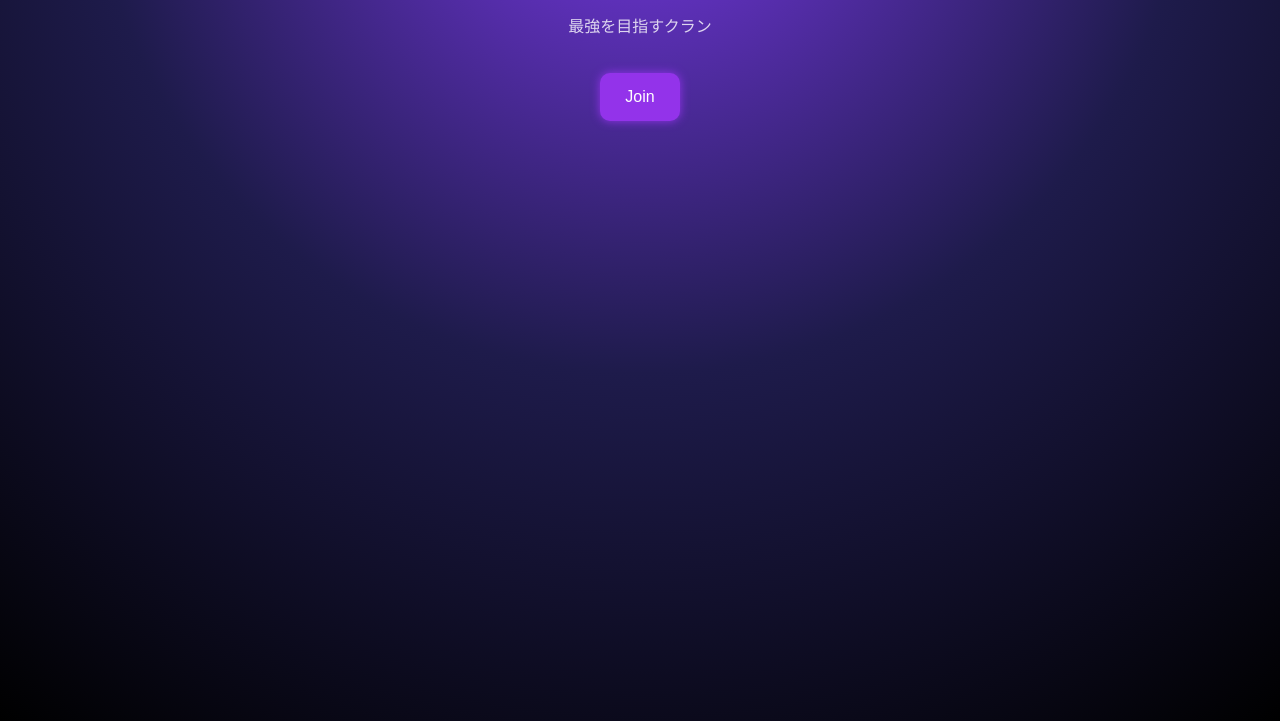
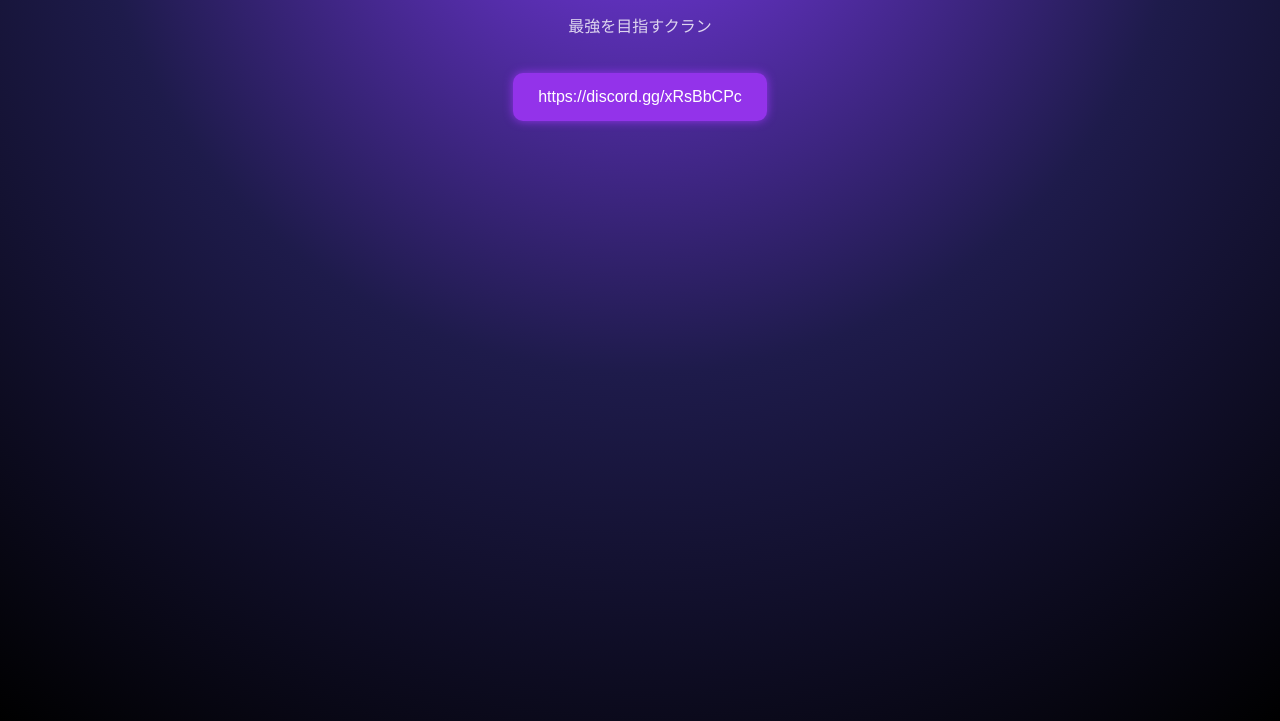
Before and after one commit to nanshom9-png/banana.clan-hub, a plain HTML site: page index.html in a window 1280 px wide. Shown: the part 179-900 px from the top of the page. Drawn offline with Linux system fonts and the light colour scheme.

Commit message:
Update join link to Discord invitation

```diff
--- a/index.html
+++ b/index.html
@@ -45,7 +45,7 @@ p {
 <h1>🍌 BANANA CLAN</h1>
 <p>最強を目指すクラン</p>
 
-<a class="btn" href="#">Join</a>
+<a class="btn" href="#">https://discord.gg/xRsBbCPc</a>
 
 </body>
 </html>
```
